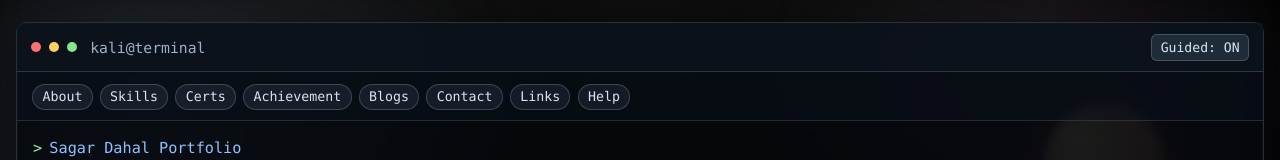
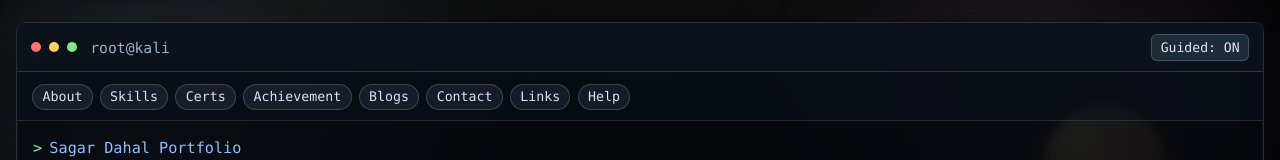
Before and after one commit to 0xr00tkit/sagardahal.com, a Vue app: page / in a window 1280 px wide. Shown: the top 160 px of the page. Built offline with nearby package versions, Linux system fonts and the light colour scheme.

Commit message:
minor title change

```diff
--- a/src/App.vue
+++ b/src/App.vue
@@ -238,7 +238,7 @@ onMounted(() => {
         <span class="dot red"></span>
         <span class="dot amber"></span>
         <span class="dot green"></span>
-        <p>kali@terminal</p>
+        <p>root@kali</p>
         <button class="mode-btn" type="button" @click.stop="guidedMode = !guidedMode">
           {{ guidedMode ? "Guided: ON" : "Guided: OFF" }}
         </button>
```
